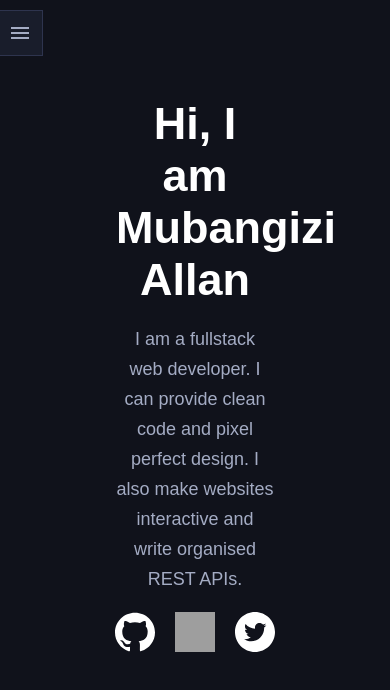
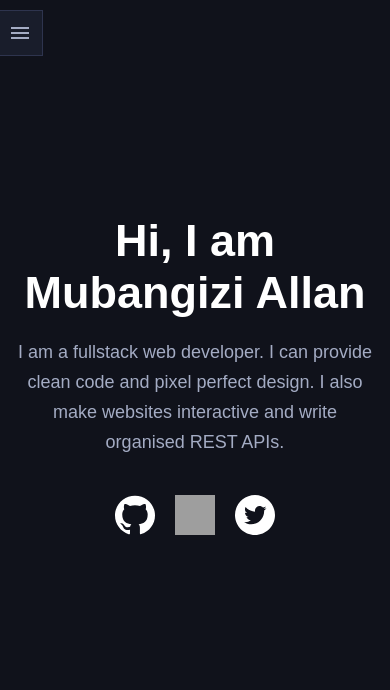
Before and after one commit to Mubangizi/my-portfolio, a React (Create React App) app: page / in a window 390 px wide. Shown: the top 690 px of the page. Built offline with nearby package versions, Linux system fonts and the light colour scheme; grey boxes are pictures that could not be loaded.

Commit message:
Fix side bar hover issue

```diff
--- a/src/components/HomePage/Home.css
+++ b/src/components/HomePage/Home.css
@@ -5,7 +5,6 @@
   justify-content: center;
   align-content: center;
   text-align: center;
-  padding: 0 100px;
   position: relative;
   z-index: 1;
 }
@@ -26,6 +25,12 @@ p {
   gap: 20px;
 }
 
+@media (max-width: 590px){
+  .MySocial {
+    margin-top: 20px;
+  }
+}
+
 .MySocial .MuiButtonBase-root {
   border-radius: 999px;
   padding: 0;
--- a/src/components/HomePage/index.jsx
+++ b/src/components/HomePage/index.jsx
@@ -9,6 +9,7 @@ import { IconButton } from "@material-ui/core";
 function Home() {
   return (
     <HomeLayout>
+      <div className="Container">
         <div className="HomeMainContent">
           <h1>Hi, I am Mubangizi Allan</h1>
           <p>
@@ -46,6 +47,7 @@ function Home() {
             </IconButton>
           </div>
         </div>
+      </div>
     </HomeLayout>
   );
 }
--- a/src/components/SideBar/SideBar.css
+++ b/src/components/SideBar/SideBar.css
@@ -2,7 +2,7 @@
   position: fixed;
   top: 0;
   left: 0;
-  z-index: 5;
+  z-index: 5!important;
   height: 100vh;
   display: flex;
   flex-direction: row;
@@ -137,7 +137,7 @@
   bottom: 0;
   left: 0;
   right: 0;
-  z-index: 1;
+  z-index: 5;
   background-color: var(--color-primary);
   overflow: hidden;
   width: 0;
@@ -178,7 +178,7 @@
   bottom: 0;
   left: 0;
   right: 0;
-  z-index: 1;
+  z-index: 5;
   background-color: rgb(2, 136, 209, 0.2);
   overflow: hidden;
   width: 0;
--- a/src/index.css
+++ b/src/index.css
@@ -22,3 +22,13 @@ p {
 h1 {
   font-size: 45px;
 }
+
+@media (max-width: 370px){
+  h1 {
+    font-size: 37px;
+  }
+  p {
+    font-size: 15px;
+  }
+
+}
```
Lines whose indentation alone changed are shown as unchanged.
